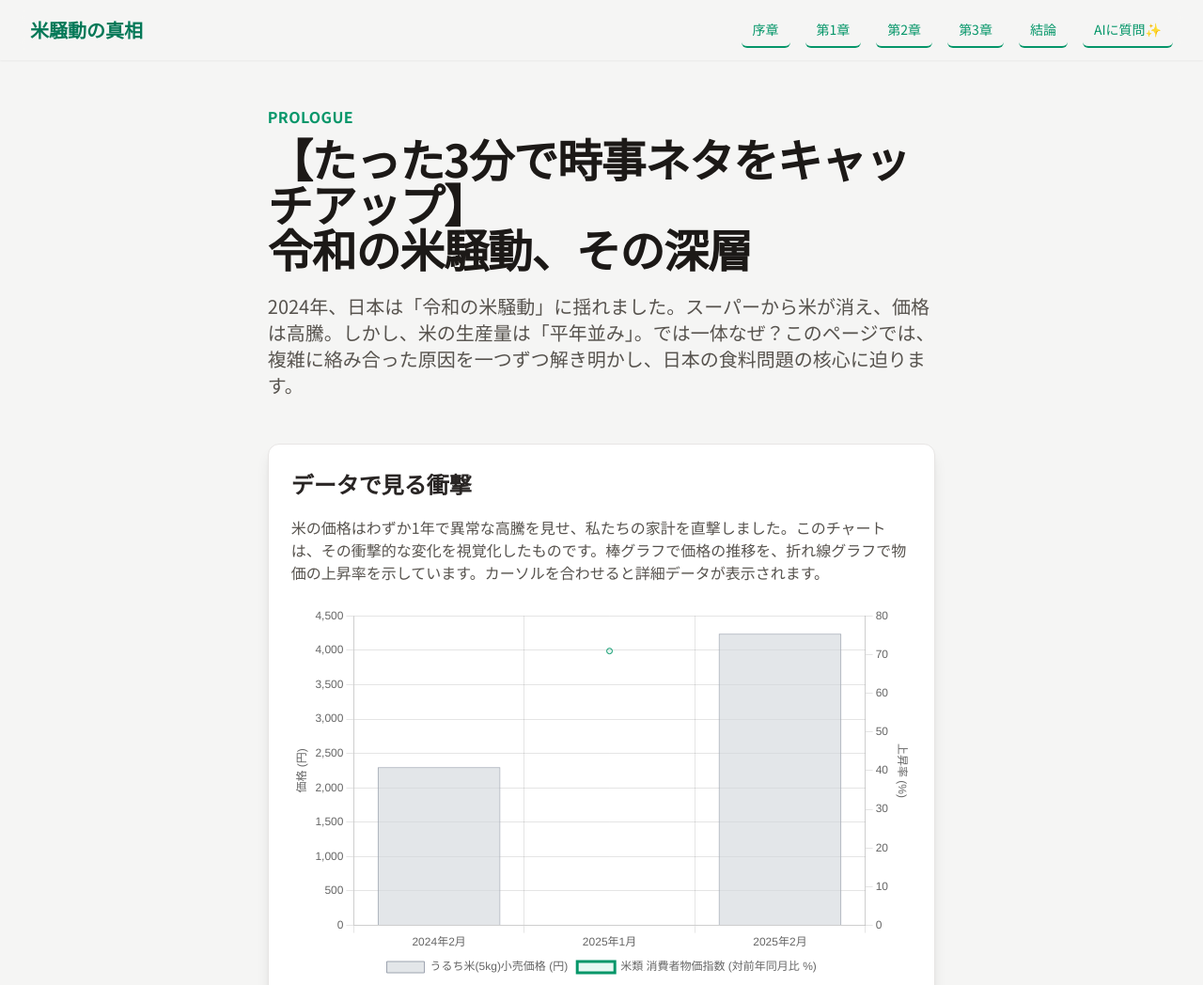
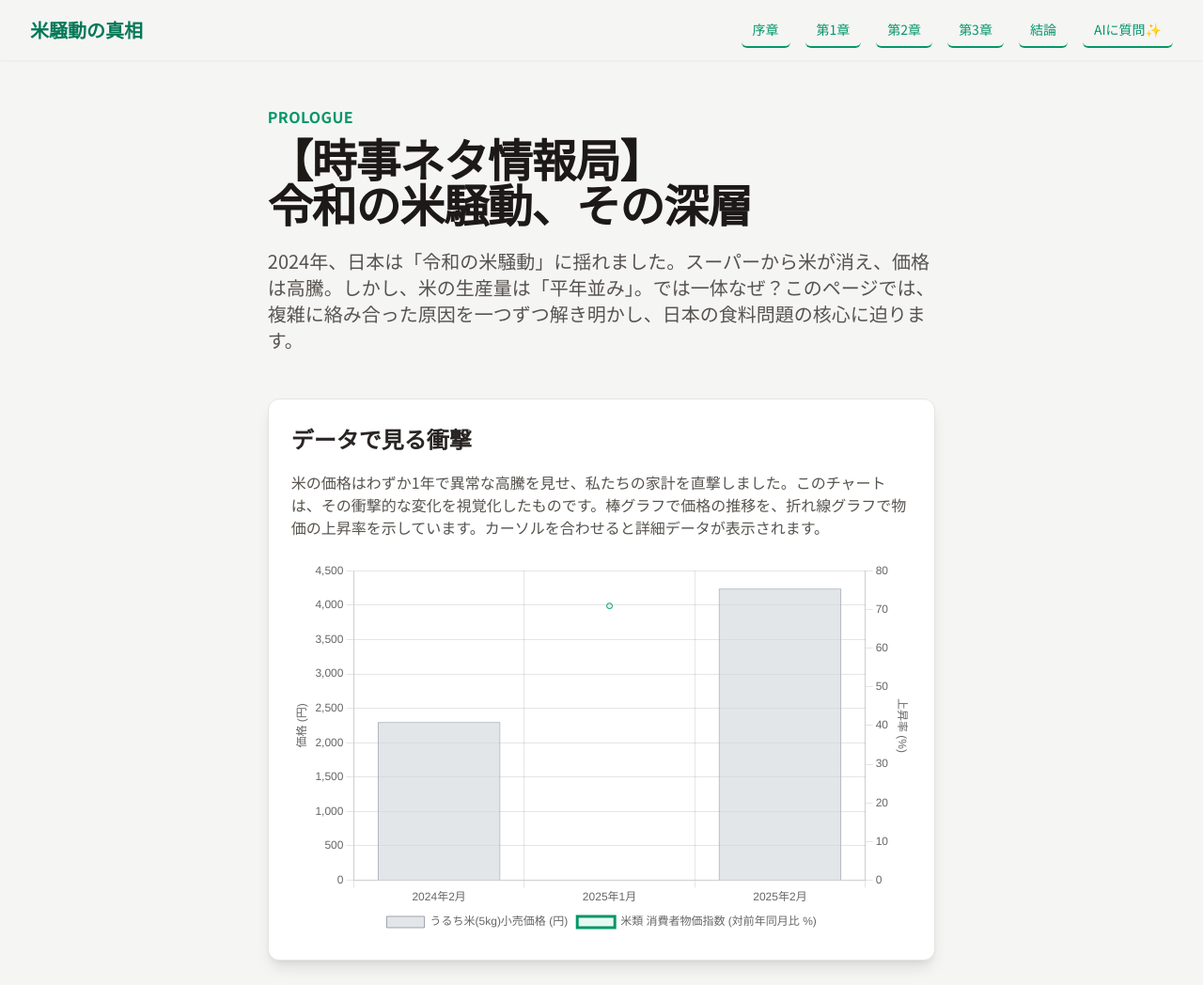
Before and after one commit to masa-shim/reiwa-kome-sodo, a plain HTML site: page index.html in a window 1280 px wide. Shown: the top 1048 px of the page at 94% size. Drawn offline with nearby package versions, Linux system fonts and the light colour scheme.

Commit message:
Update index.html

```diff
--- a/index.html
+++ b/index.html
@@ -123,7 +123,7 @@
 
             <section id="prologue" class="mb-24">
                 <p class="text-base text-emerald-600 font-semibold tracking-wide uppercase">Prologue</p>
-                <h1 class="mt-2 text-4xl font-extrabold tracking-tight text-stone-900 sm:text-5xl">【たった3分で時事ネタをキャッチアップ】<br>令和の米騒動、その深層</h1>
+                <h1 class="mt-2 text-4xl font-extrabold tracking-tight text-stone-900 sm:text-5xl">【時事ネタ情報局】<br>令和の米騒動、その深層</h1>
                 <p class="mt-6 text-xl text-stone-600">2024年、日本は「令和の米騒動」に揺れました。スーパーから米が消え、価格は高騰。しかし、米の生産量は「平年並み」。では一体なぜ？このページでは、複雑に絡み合った原因を一つずつ解き明かし、日本の食料問題の核心に迫ります。</p>
 
                 <div class="mt-12 bg-white p-6 rounded-xl shadow-lg border border-stone-200">
```
